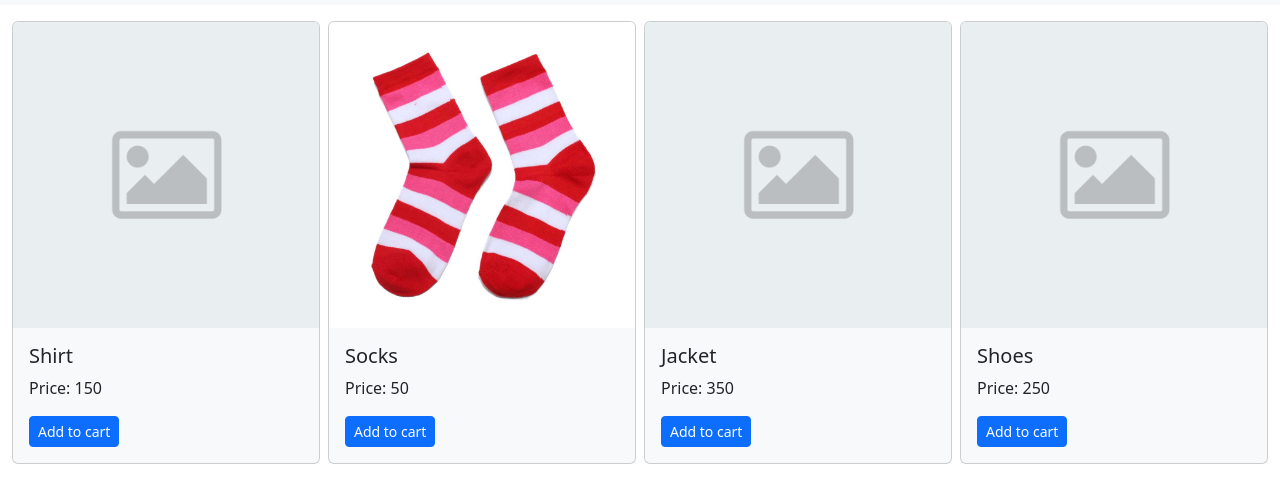
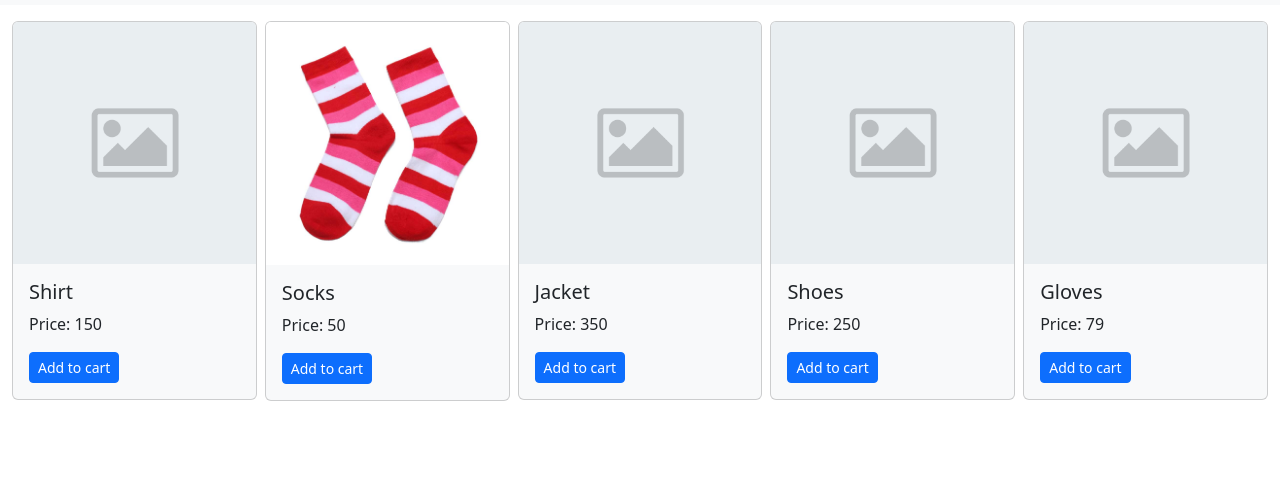
Before and after one commit to croworg/gb-js-advanced, a plain HTML site: page index.html in a window 1280 px wide. Shown: the part 53-556 px from the top of the page. Drawn offline with nearby package versions, Linux system fonts and the light colour scheme.

Commit message:
Lesson 2.

```diff
--- /dev/null
+++ b/burger/script.js
@@ -0,0 +1 @@
+"use strict";
--- /dev/null
+++ b/burger/style.css
@@ -0,0 +1,35 @@
+*, *::before, *::after {
+  box-sizing: border-box;
+}
+* {
+  margin: 0;
+}
+html, body {
+  height: 100%;
+}
+body {
+  line-height: 1.5;
+  -webkit-font-smoothing: antialiased;
+}
+img, picture, video, canvas, svg {
+  display: block;
+  max-width: 100%;
+}
+input, button, textarea, select {
+  font: inherit;
+}
+
+ul li,
+ol li {
+  list-style: none;
+}
+
+body {
+  padding: .5rem;
+}
+
+.border {
+  margin: .5rem 0;
+  padding: .5rem;
+  border: 2px solid midnightblue;
+}
--- a/index.html
+++ b/index.html
@@ -22,7 +22,7 @@
     </nav>
 </header>
 <main>
-    <div class="goods-list row row-cols-1 row-cols-sm-3 row-cols-md-4 g-2 m-2"></div>
+    <div class="goods-list row row-cols-1 row-cols-sm-3 row-cols-md-4 row-cols-lg-5 g-2 m-2"></div>
 </main>
 </body>
 </html>
--- a/script.js
+++ b/script.js
@@ -1,30 +1,80 @@
 'use strict'
 
-const goods = [
-    {title: 'Shirt', price: 150},
-    {title: 'Socks', price: 50, img: './img/socks.jpg'},
-    {title: 'Jacket', price: 350},
-    {title: 'Shoes', price: 250},
-];
+class ProductList {
+    constructor(container = '.products') {
+        this.container = container;
+        this.goods = [];
+        this.allProducts = [];
+        this._fetchProducts();
+    }
 
-const renderGoodsItem = (item) => {
-    const image = item.img ? item.img : './img/default-placeholder.png';
-    return `
+    _fetchProducts() {
+        this.goods = [
+            {id: 1, title: 'Shirt', price: 150},
+            {id: 2, title: 'Socks', price: 50, img: './img/socks.jpg'},
+            {id: 3, title: 'Jacket', price: 350},
+            {id: 4, title: 'Shoes', price: 250},
+            {id: 5, title: 'Gloves', price: 79},
+        ];
+    }
+
+    render() {
+        const cardsElem = document.querySelector('.goods-list');
+        for(let item of this.goods) {
+            const productObj = new ProductItem(item, item.img);
+            this.allProducts.push(productObj);
+            cardsElem.insertAdjacentHTML('beforeend', productObj.render());
+        }
+    }
+
+    getSum() {
+        let sum = this.allProducts.reduce((acc, item) => acc + item.price, 0);
+        console.log(sum);
+    }
+}
+
+class ProductItem {
+    constructor(product, img = './img/default-placeholder.png') {
+        this.name = product.title;
+        this.price = product.price;
+        this.id = product.id;
+        this.img = img;
+    }
+
+    render() {
+        return `
 <div class="col">
     <div class="card text-right bg-light">
-        <img class="card-img-top" src="${image}" alt="Card image">
+        <img class="card-img-top" src="${this.img}" alt="Card image">
         <div class="card-body">
-            <h5 class="card-title">${item.title}</h5>
-            <p class="card-text">Price: ${item.price}</p>
+            <h5 class="card-title">${this.name}</h5>
+            <p class="card-text">Price: ${this.price}</p>
             <a href="#" class="btn btn-sm btn-primary">Add to cart</a>
         </div>
     </div>
 </div>`;
-};
-
-const renderGoodsList = list => {
-    document.querySelector('.goods-list').innerHTML =
-        list.map(item => renderGoodsItem(item)).join('');
+    }
 }
 
-renderGoodsList(goods);
+
+class Cart {
+    addItem() {
+
+    }
+
+    deleteItem() {
+
+    }
+
+    changeItem() {
+
+    }
+
+    render() {
+
+    }
+}
+
+const productList = new  ProductList();
+productList.render();
+productList.getSum();
```
Also changed, not shown: burger/burger.html (added, +43 -0 lines).
